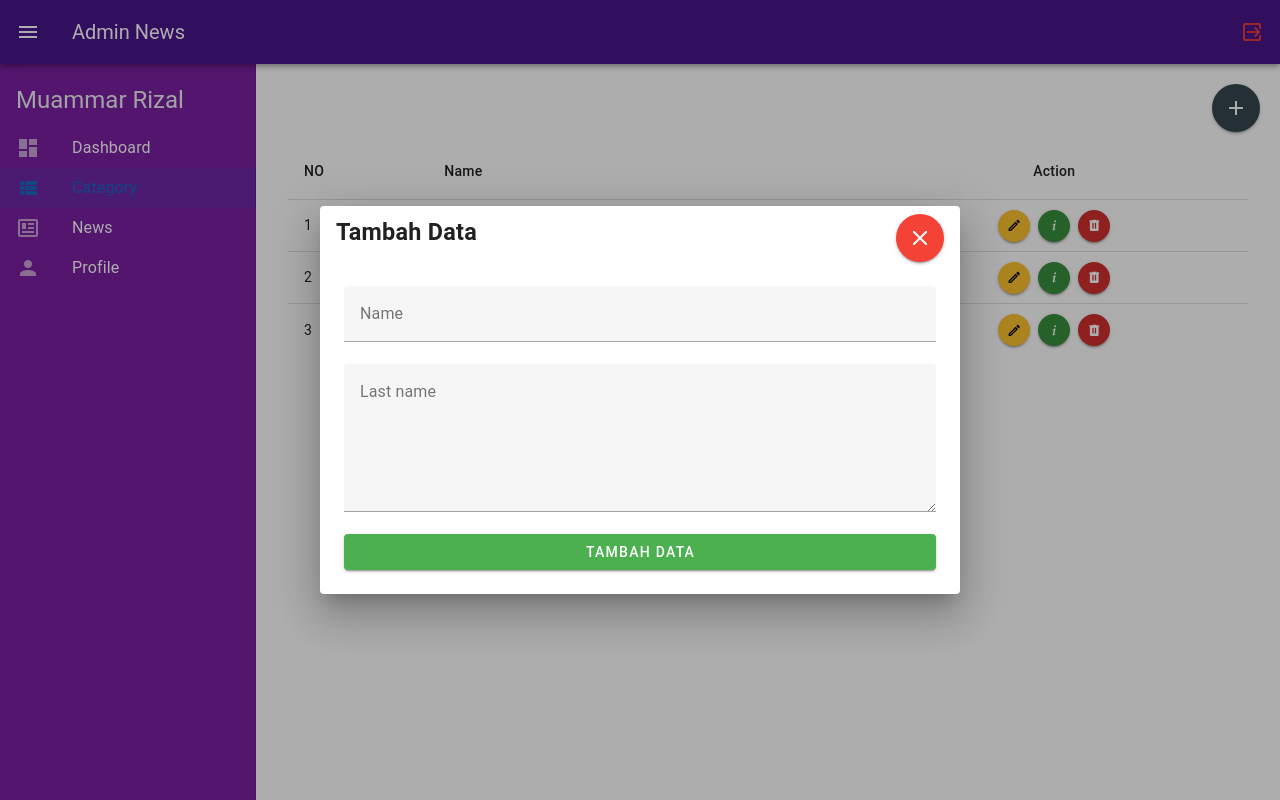
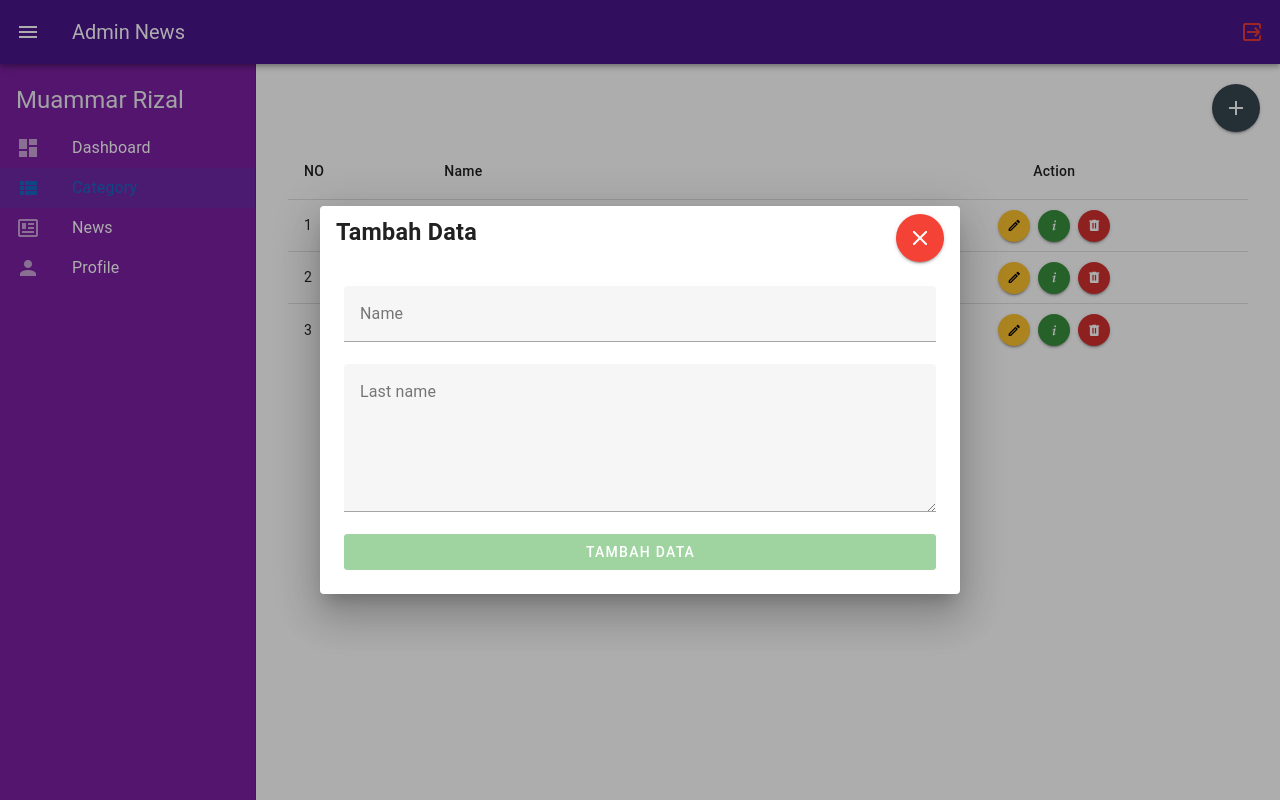
Before and after one commit to MuammarRizal/daily-digest, a Vue app: page /dashboard/category in a window 1280 px wide. Both pictures are taken after a click on the button 1236 px from the left and 108 px from the top of the page. Built offline with nearby package versions, Linux system fonts and the light colour scheme.

Commit message:
updated : add validation on form create data

```diff
--- a/src/layouts/admin/Category.layout.vue
+++ b/src/layouts/admin/Category.layout.vue
@@ -10,10 +10,10 @@
       </div>
     </template>
     <template #content>
-      <v-form @submit.prevent="onSubmit">
-        <v-text-field label="Name" v-model="category.name" />
-        <v-textarea label="Last name" v-model="category.lastname"></v-textarea>
-        <v-btn width="100%" color="green" type="submit">Tambah Data</v-btn>
+      <v-form @submit.prevent="onSubmit" v-model="form">
+        <v-text-field :rules="inputRules" label="Name" v-model="category.name" />
+        <v-textarea :rules="inputRules" label="Last name" v-model="category.lastname"></v-textarea>
+        <v-btn width="100%" color="green" type="submit" :disabled="!form">Tambah Data</v-btn>
       </v-form>
     </template>
   </DialogComponent>
@@ -25,6 +25,7 @@ import { reactive, ref } from 'vue'
 import TableComponent from '@/fragments/public/Table.component.vue'
 import DialogComponent from '@/fragments/public/Dialog.component.vue'
 const dialog = ref(false)
+const form = ref(false)
 
 const desserts = ref([
   {
@@ -45,12 +46,23 @@ const category = reactive({
   lastname: '',
 })
 
+// validation
+const inputRules = [
+  (value) => {
+    if (value) {
+      return true
+    }
+    return 'Inputan harus diisi'
+  },
+]
+
 const clearInput = () => {
   category.name = ''
   category.lastname = ''
 }
 
 const onSubmit = () => {
+  if (!form) return
   desserts.value.push({
     name: category.name,
     colories: category.lastname,
```
